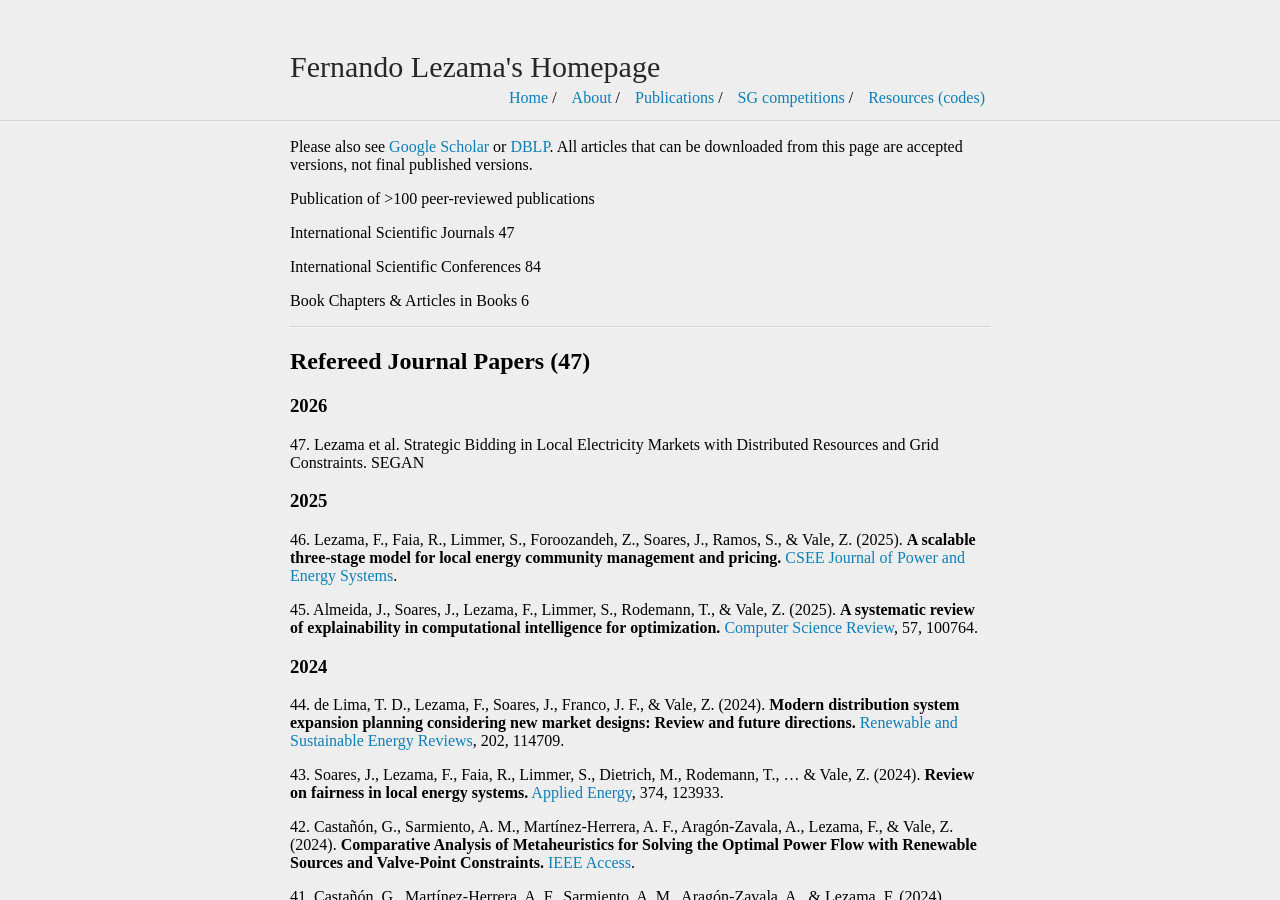
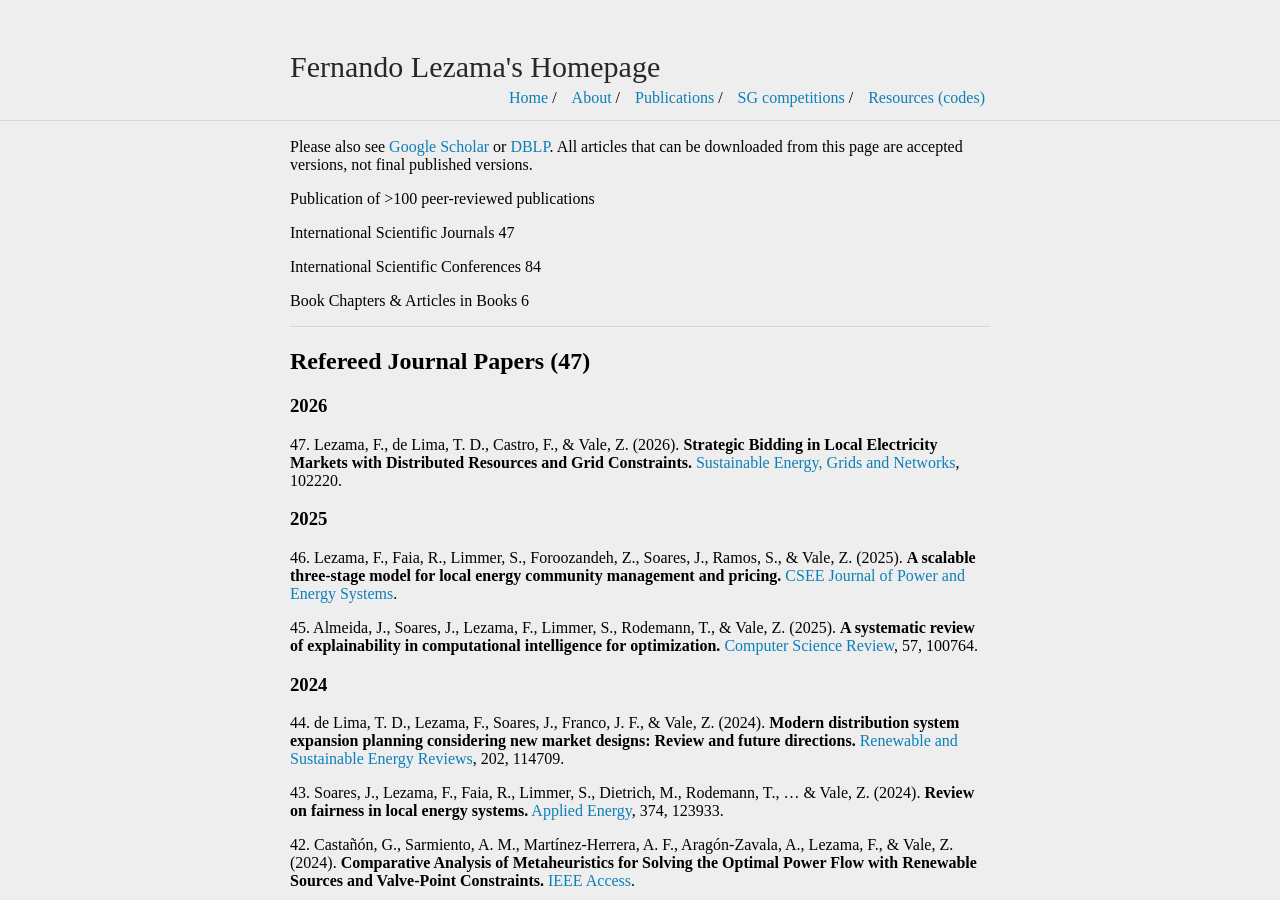
Before and after one commit to fernandolezama/fernandolezama.github.io, a Jekyll site: the page built from publication.md, in a window 1280 px wide and 900 px high. Built offline with Jekyll 4.4.1, drawn with Linux system fonts in a browser that asks for light colours.

Commit message:
Update publication.md

```diff
--- a/publication.md
+++ b/publication.md
@@ -17,7 +17,7 @@ Book Chapters & Articles in Books	6
 
 ## Refereed Journal Papers (47)
 ### 2026
-47\. Lezama et al. Strategic Bidding in Local Electricity Markets with Distributed Resources and Grid Constraints. SEGAN
+47\. Lezama, F., de Lima, T. D., Castro, F., & Vale, Z. (2026). **Strategic Bidding in Local Electricity Markets with Distributed Resources and Grid Constraints.** [Sustainable Energy, Grids and Networks](https://www.sciencedirect.com/science/article/pii/S2352467726001025), 102220.
 
 ### 2025
 46\. Lezama, F., Faia, R., Limmer, S., Foroozandeh, Z., Soares, J., Ramos, S., & Vale, Z. (2025). **A scalable three-stage model for local energy community management and pricing.** [CSEE Journal of Power and Energy Systems](https://ieeexplore.ieee.org/abstract/document/11006436).
```
